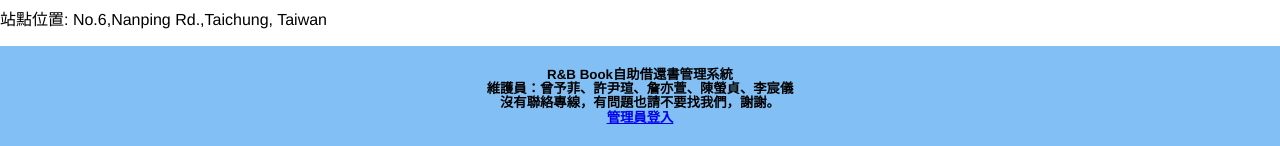
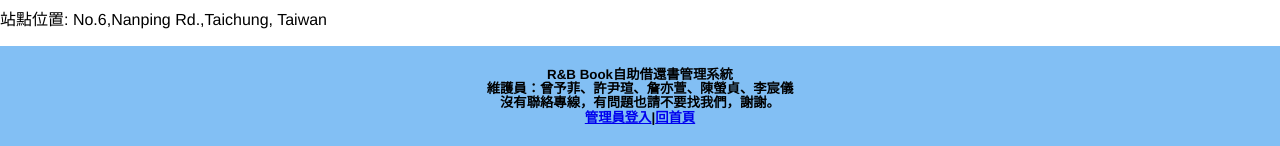
Before and after one commit to TsengYuFei/Database_FinProject, a Django app: page /book/8 in a window 1280 px wide. Shown: the part 764-910 px from the top of the page. Run offline with Django 5.2, Linux system fonts and the light colour scheme; data comes from the database, SQL or seed files in the repository; both versions use the stored data as it was after the commit.

Commit message:
管理員的操作多加一些咚咚

```diff
--- a/members/templates/Mama.html
+++ b/members/templates/Mama.html
@@ -28,9 +28,9 @@
         <p>維護員：曾予菲、許尹瑄、詹亦萱、陳螢貞、李宸儀</p>
         <p>沒有聯絡專線，有問題也請不要找我們，謝謝。</p>
         {% if request.user.is_superuser %}
-            <p><a href="\admin\logout">管理員登出</a> | <a href="\admin">進入管理介面</a></p>
+            <p><a href="\admin\logout">管理員登出</a> | <a href="\admin">進入管理介面</a>|<a href="\">回首頁</a></p>
         {%else%}
-            <p><a href="\admin">管理員登入</a></p>
+            <p><a href="\admin">管理員登入</a>|<a href="\">回首頁</a></p>
         {% endif %}
 
 
--- a/members/templates/book_detail.html
+++ b/members/templates/book_detail.html
@@ -7,6 +7,15 @@
 <p>出版社: {{ book.publisher }}</p>
 <p>作者: {{ book.author.all|join:", " }}</p>
 <p>狀態: {{ book.get_statu_display }}</p>
+
+<!-- 管理員的部分-->
+{% if request.user.is_superuser %}
+    {% if book.statu == "1" %}
+        <p>借閱人:{{ book.member }}</p>
+    {% endif %}
+{% endif %}
+<!-- --------->
+
 {% if book.statu == "0" %}
 <p>所在站點: {{ book.station.name }}</p>
 <p>站點位置: {{ book.station.addr }}</p>
```
Also changed, not shown: db.sqlite3.
